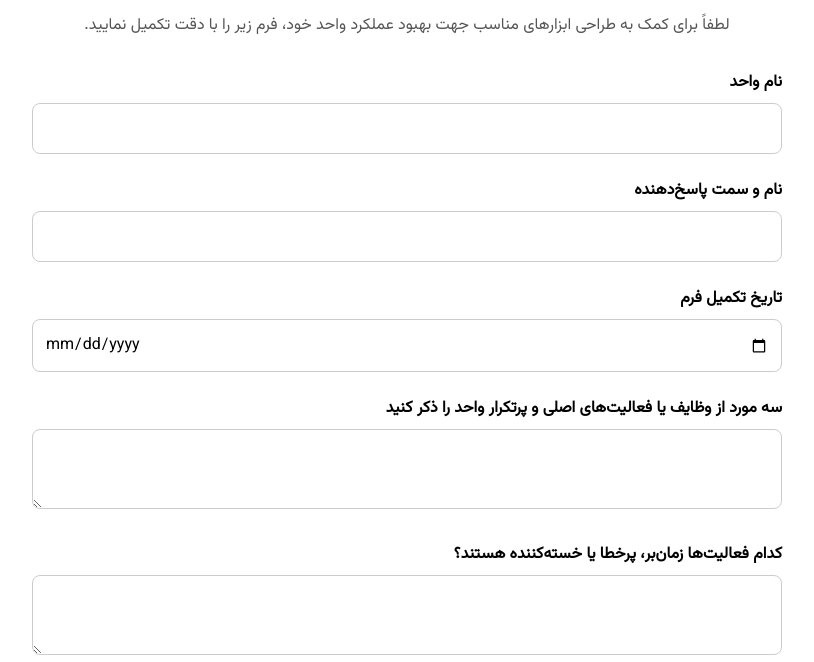
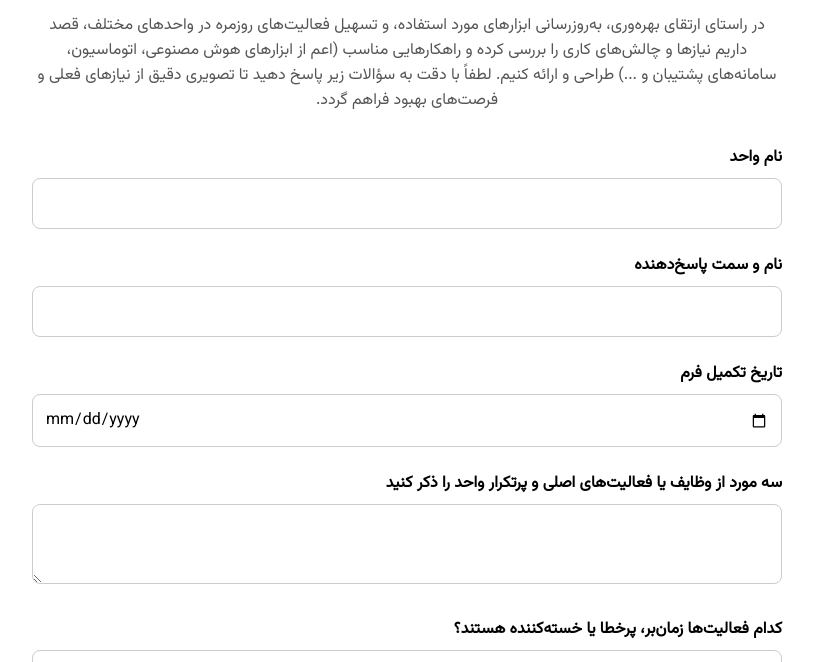
Before and after one commit to HATfood/AI, a plain HTML site: page index.html in a window 1280 px wide. Shown: the part 138-800 px from the top of the page, without its empty margins (233-1047 px from the left). Drawn offline with Linux system fonts and the light colour scheme.

Commit message:
Update index.html

```diff
--- a/index.html
+++ b/index.html
@@ -125,7 +125,10 @@
 <body>
   <div class="form-container">
     <h1>فرم نیازسنجی ابزارهای نوین و هوش مصنوعی</h1>
-    <p class="description">لطفاً برای کمک به طراحی ابزارهای مناسب جهت بهبود عملکرد واحد خود، فرم زیر را با دقت تکمیل نمایید.</p>
+    <p class="description">در راستای ارتقای بهره‌وری، به‌روزرسانی ابزارهای مورد استفاده، و تسهیل فعالیت‌های روزمره در واحدهای مختلف، قصد داریم نیازها و چالش‌های کاری را بررسی کرده و راهکارهایی مناسب (اعم از ابزارهای هوش مصنوعی، اتوماسیون، سامانه‌های پشتیبان و ...) طراحی و ارائه کنیم.
+لطفاً با دقت به سؤالات زیر پاسخ دهید تا تصویری دقیق از نیازهای فعلی و فرصت‌های بهبود فراهم گردد.
+
+</p>
 
     <!-- STEP 1: Formspree Integration -->
     <form action="https://formspree.io/f/manboann" method="POST">
```
